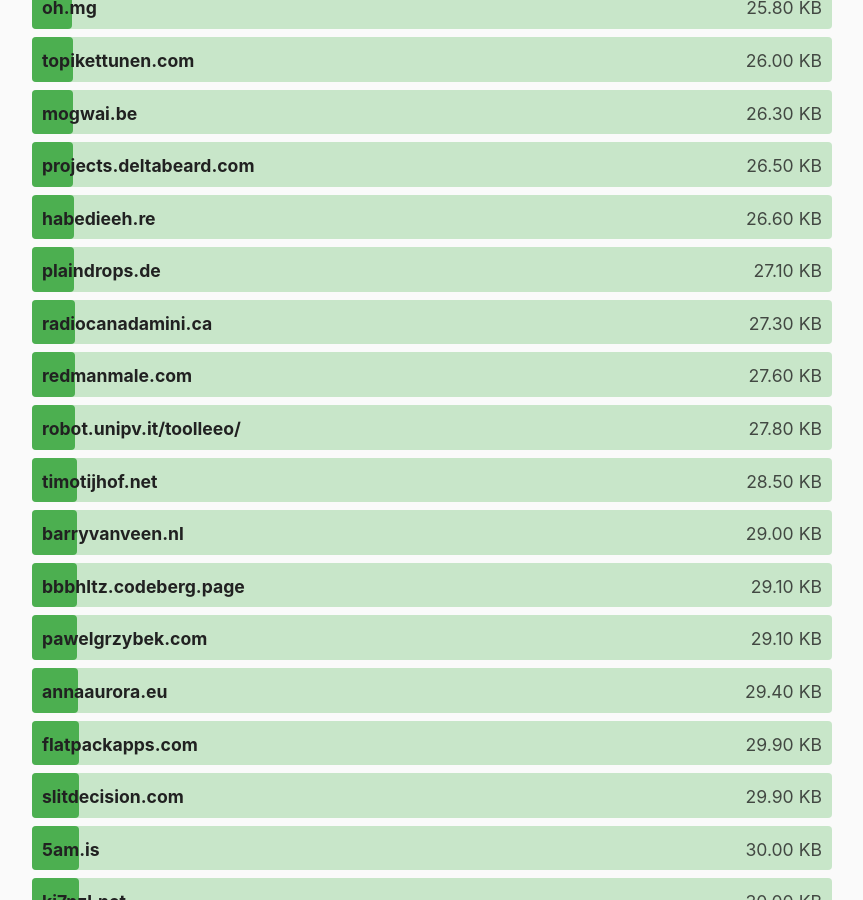
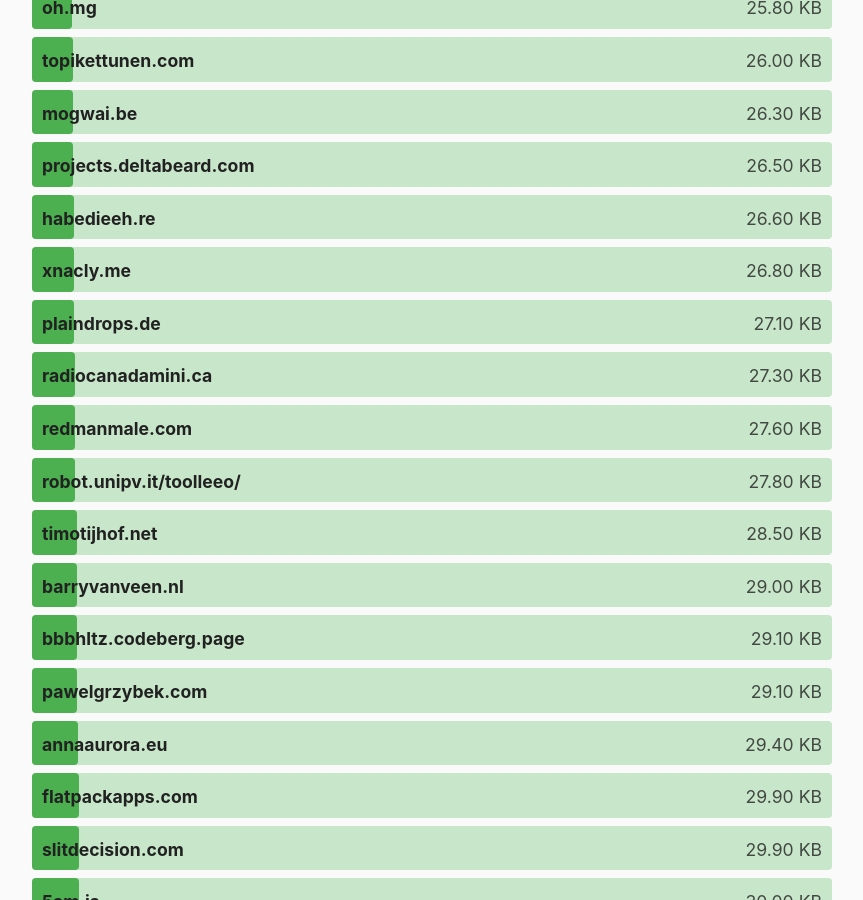
Before and after one commit to kevquirk/512kb.club, a Jekyll site: the page built from index.md, in a window 1280 px wide and 900 px high, scrolled down 8949 px. Shown: the whole window, without its empty margins (208-1071 px from the left). Built offline with Jekyll 4.4.1, drawn with Linux system fonts in a browser that asks for light colours.

Commit message:
Update sites.yml

```diff
--- a/_data/sites.yml
+++ b/_data/sites.yml
@@ -2605,8 +2605,8 @@
 
 - domain: xnacly.me
   url: https://xnacly.me/
-  size: 37.9
-  last_checked: 2022-09-13
+  size: 26.8
+  last_checked: 2022-11-28
 
 - domain: xwx.moe
   url: https://xwx.moe/
```
